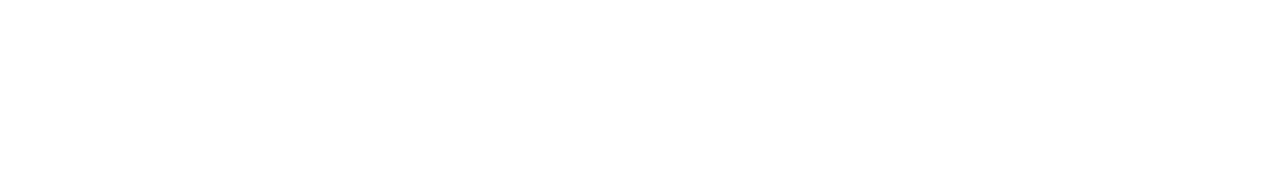
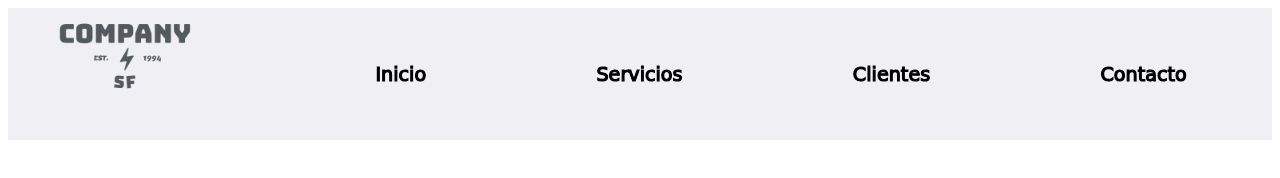
Before and after one commit to santiagofulgencio/Landing-Page-Portfolio, a plain HTML site: page index.html in a window 1280 px wide. Drawn offline with Linux system fonts and the light colour scheme.

Commit message:
navBar terminado

```diff
--- a/index.html
+++ b/index.html
@@ -8,6 +8,14 @@
     <title>Nav Bar</title>
 </head>
 <body>
-
+    <nav>
+        <ul class="navBar">
+            <li><img src="./assets/logo.png" alt="logo"></li>
+            <li><a href="#">Inicio</a></li>
+            <li><a href="#">Servicios</a></li>
+            <li><a href="#">Clientes</a></li>
+            <li><a href="#">Contacto</a></li>
+        </ul>
+    </nav>
 </body>
 </html>
--- a/style.css
+++ b/style.css
@@ -0,0 +1,29 @@
+nav{
+    margin: 0px;
+}
+img{
+    height: 10.0em;
+    margin-top: -2.0em;
+    margin-left: -3.0em;
+}
+.navBar{
+    display: flex;
+    justify-content: space-around;
+    margin: auto;
+    padding: initial;
+    list-style-type:none;
+    background-color: #F0EFF4;
+    align-items: center;
+
+
+}
+
+a{
+    text-decoration: none;
+    color: black;
+    font-size: 1.2em;
+    -webkit-text-stroke-width: medium;
+    font-family: cursive;
+
+
+}
```
